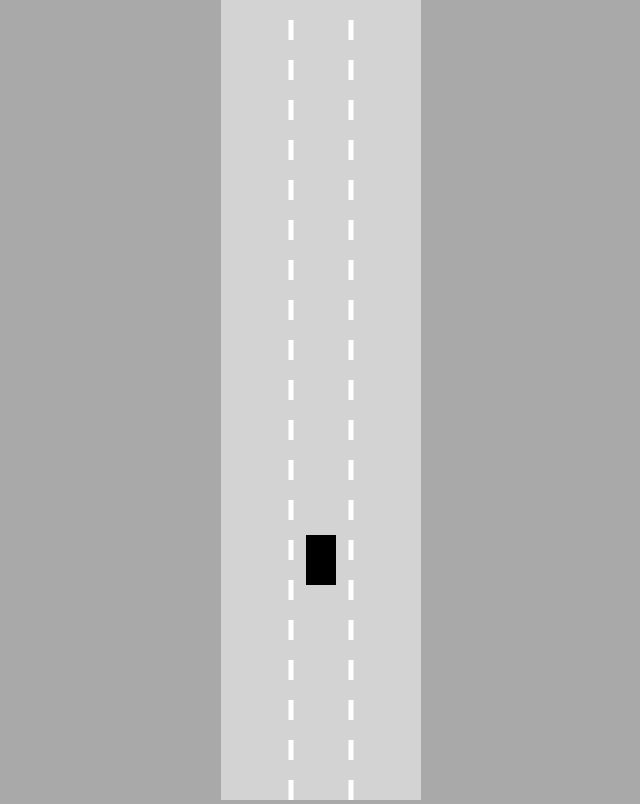
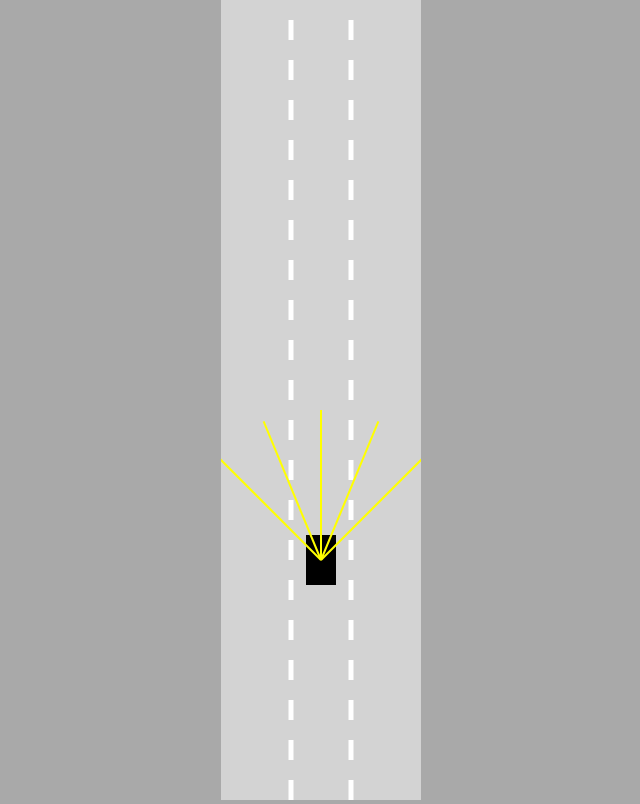
Before and after one commit to s-techlead/javascript-nn-dring-car, a plain HTML site: page index.html in a window 1280 px wide. Shown: the whole page, without its empty margins (319-959 px from the left). Drawn offline with Linux system fonts and the light colour scheme.

Commit message:
Sensor implementation

```diff
--- a/car.js
+++ b/car.js
@@ -1,9 +1,9 @@
 class Car{
     constructor(x,y,width,height){
-        this.x = x;
-        this.y = y;
-        this.width = width;
-        this.height = height;
+        this.x=x;
+        this.y=y;
+        this.width=width;
+        this.height=height;
 
         this.speed=0;
         this.acceleration=0.2;
@@ -11,11 +11,13 @@ class Car{
         this.friction=0.05;
         this.angle=0;
 
-        this.controls = new Controls();
+        this.sensor=new Sensor(this);
+        this.controls=new Controls();
     }
 
-    update(){
-        this.#move()
+    update(roadBorders){
+        this.#move();
+        this.sensor.update(roadBorders);
     }
 
     #move(){
@@ -61,6 +63,7 @@ class Car{
         ctx.save();
         ctx.translate(this.x,this.y);
         ctx.rotate(-this.angle);
+
         ctx.beginPath();
         ctx.rect(
             -this.width/2,
@@ -71,5 +74,7 @@ class Car{
         ctx.fill();
 
         ctx.restore();
+
+        this.sensor.draw(ctx);
     }
 }
--- a/controls.js
+++ b/controls.js
@@ -24,7 +24,6 @@ class Controls{
                     this.reverse=true;
                     break;
             }
-            console.table(this)
         }
         document.onkeyup=(event)=>{
             switch(event.key){
@@ -41,8 +40,6 @@ class Controls{
                     this.reverse=false;
                     break;
             }
-            console.table(this)
         }
-
     }
 }
--- a/index.html
+++ b/index.html
@@ -5,6 +5,7 @@
 </head>
 <body>
     <canvas id="myCanvas"></canvas>
+    <script src="sensor.js"></script>
     <script src="utils.js"></script>
     <script src="road.js"></script>
     <script src="controls.js"></script>
--- a/main.js
+++ b/main.js
@@ -1,16 +1,14 @@
 const canvas=document.getElementById("myCanvas");
-
 canvas.width=200;
 
 const ctx = canvas.getContext("2d");
-const road = new Road(canvas.width/2, canvas.width*0.9)
-const car = new Car(road.getLaneCenter(1),100,30,50)
-car.draw(ctx);
+const road=new Road(canvas.width/2,canvas.width*0.9);
+const car=new Car(road.getLaneCenter(1),100,30,50);
 
 animate();
 
 function animate(){
-    car.update();
+    car.update(road.borders);
 
     canvas.height=window.innerHeight;
 
--- /dev/null
+++ b/sensor.js
@@ -0,0 +1,100 @@
+class Sensor{
+    constructor(car){
+        this.car=car;
+        this.rayCount=5;
+        this.rayLength=150;
+        this.raySpread=Math.PI/2;
+
+        this.rays=[];
+        this.readings=[];
+    }
+
+    update(roadBorders){
+        this.#castRays();
+        this.readings=[];
+        for(let i=0;i<this.rays.length;i++){
+            this.readings.push(
+                this.#getReading(this.rays[i],roadBorders)
+            );
+        }
+    }
+
+    #getReading(ray,roadBorders){
+        let touches=[];
+
+        for(let i=0;i<roadBorders.length;i++){
+            const touch=getIntersection(
+                ray[0],
+                ray[1],
+                roadBorders[i][0],
+                roadBorders[i][1]
+            );
+            if(touch){
+                touches.push(touch);
+            }
+        }
+
+        if(touches.length==0){
+            return null;
+        }else{
+            const offsets=touches.map(e=>e.offset);
+            const minOffset=Math.min(...offsets);
+            return touches.find(e=>e.offset==minOffset);
+        }
+    }
+
+    #castRays(){
+        this.rays=[];
+        for(let i=0;i<this.rayCount;i++){
+            const rayAngle=lerp(
+                this.raySpread/2,
+                -this.raySpread/2,
+                this.rayCount==1?0.5:i/(this.rayCount-1)
+            )+this.car.angle;
+
+            const start={x:this.car.x, y:this.car.y};
+            const end={
+                x:this.car.x-
+                    Math.sin(rayAngle)*this.rayLength,
+                y:this.car.y-
+                    Math.cos(rayAngle)*this.rayLength
+            };
+            this.rays.push([start,end]);
+        }
+    }
+
+    draw(ctx){
+        for(let i=0;i<this.rayCount;i++){
+            let end=this.rays[i][1];
+            if(this.readings[i]){
+                end=this.readings[i];
+            }
+
+            ctx.beginPath();
+            ctx.lineWidth=2;
+            ctx.strokeStyle="yellow";
+            ctx.moveTo(
+                this.rays[i][0].x,
+                this.rays[i][0].y
+            );
+            ctx.lineTo(
+                end.x,
+                end.y
+            );
+            ctx.stroke();
+
+            ctx.beginPath();
+            ctx.lineWidth=2;
+            ctx.strokeStyle="black";
+            ctx.moveTo(
+                this.rays[i][1].x,
+                this.rays[i][1].y
+            );
+            ctx.lineTo(
+                end.x,
+                end.y
+            );
+            ctx.stroke();
+        }
+    }
+}
--- a/utils.js
+++ b/utils.js
@@ -1,3 +1,23 @@
 function lerp(A,B,t){
     return A+(B-A)*t;
 }
+
+function getIntersection(A,B,C,D){
+    const tTop=(D.x-C.x)*(A.y-C.y)-(D.y-C.y)*(A.x-C.x);
+    const uTop=(C.y-A.y)*(A.x-B.x)-(C.x-A.x)*(A.y-B.y);
+    const bottom=(D.y-C.y)*(B.x-A.x)-(D.x-C.x)*(B.y-A.y);
+
+    if(bottom!=0){
+        const t=tTop/bottom;
+        const u=uTop/bottom;
+        if(t>=0 && t<=1 && u>=0 && u<=1){
+            return {
+                x:lerp(A.x,B.x,t),
+                y:lerp(A.y,B.y,t),
+                offset:t
+            }
+        }
+    }
+
+    return null;
+}
```
